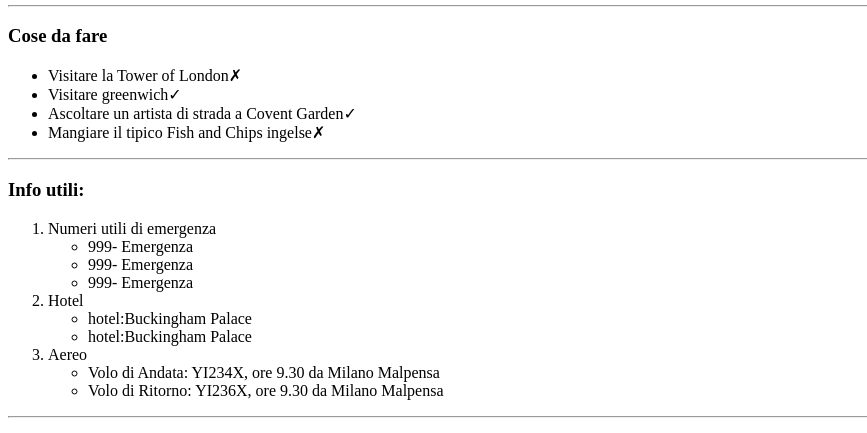
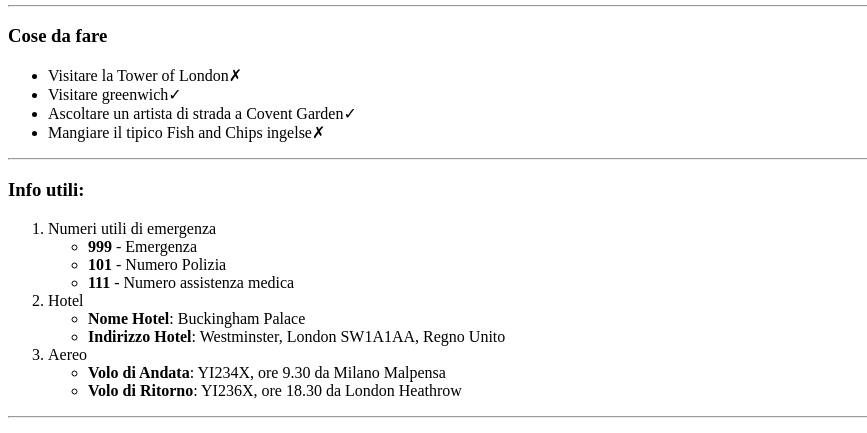
Before and after one commit to NicolaSoggiu/html-london-trip, a plain HTML site: page index.html in a window 1280 px wide. Shown: the part 876-1309 px from the top of the page, without its empty margins (0-867 px from the left). Drawn offline with Linux system fonts and the light colour scheme.

Commit message:
ultimate text corrections

```diff
--- a/index.html
+++ b/index.html
@@ -62,19 +62,19 @@
     <h3>Info utili:</h3>
     <ol>
         <li>Numeri utili di emergenza<ul>
-                                        <li>999- Emergenza</li>
-                                        <li>999- Emergenza</li>
-                                        <li>999- Emergenza</li>
+                                        <li><strong>999</strong> - Emergenza</li>
+                                        <li><strong>101</strong> - Numero Polizia</li>
+                                        <li><strong>111</strong> - Numero assistenza medica</li>
                                     </ul>
         </li>
         <li>Hotel<ul>
-                    <li>hotel:Buckingham Palace</li>
-                    <li>hotel:Buckingham Palace</li>
+                    <li><strong>Nome Hotel</strong>: Buckingham Palace</li>
+                    <li><strong>Indirizzo Hotel</strong>: Westminster, London SW1A1AA, Regno Unito</li>
                 </ul>
         </li>
         <li>Aereo<ul>
-                    <li>Volo di Andata: YI234X, ore 9.30 da Milano Malpensa</li>
-                    <li>Volo di Ritorno: YI236X, ore 9.30 da Milano Malpensa</li>
+                    <li><strong>Volo di Andata</strong>: YI234X, ore 9.30 da Milano Malpensa</li>
+                    <li><strong>Volo di Ritorno</strong>: YI236X, ore 18.30 da London Heathrow</li>
                 </ul>
         </li>
         </ol>
```
